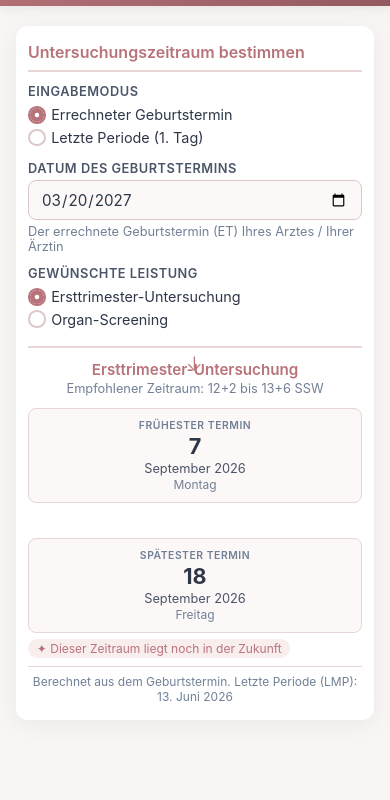
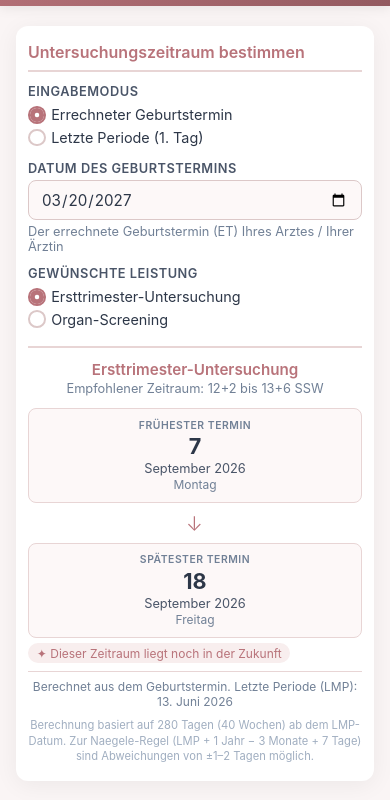
Before and after one commit to 3comma1/preanataltermin, a plain HTML site: page index.html in a window 390 px wide. Shown: the part 78-878 px from the top of the page. Before the commit the page ends 844 px from the top, so only its background shows below. Drawn offline with Linux system fonts and the light colour scheme.

Commit message:
Add files via upload
280 Tage vs Naegele-Regel Hinweis

```diff
--- a/index.html
+++ b/index.html
@@ -225,6 +225,14 @@
     border-top: 1px solid #e8d5d5;
   }
 
+  .calc-note {
+    font-size: .7rem;
+    color: #a0aec0;
+    text-align: center;
+    margin-top: .6rem;
+    line-height: 1.4;
+  }
+
   /* ── Info-Badge ── */
   .info-badge {
     display: inline-flex;
@@ -242,7 +250,7 @@
   @media (max-width: 520px) {
     .card { padding: 1rem .75rem 1rem; }
     .result-dates { flex-direction: column; gap: .35rem; }
-    .date-arrow { transform: rotate(90deg); }
+    .date-arrow { transform: rotate(90deg); align-self: center; padding: .15rem 0; }
     .radio-group { flex-direction: column; gap: 0; }
   }
 </style>
@@ -313,6 +321,8 @@
       <div class="info-badge" id="resultBadge" style="margin-left:auto;margin-right:auto;width:fit-content;"></div>
 
       <div class="result-footnote" id="resultFootnote"></div>
+
+      <div class="calc-note">Berechnung basiert auf 280 Tagen (40 Wochen) ab dem LMP-Datum. Zur Naegele-Regel (LMP + 1 Jahr &minus; 3 Monate + 7 Tage) sind Abweichungen von &plusmn;1&ndash;2 Tagen m&ouml;glich.</div>
     </div>
   </div>
 </main>
```
